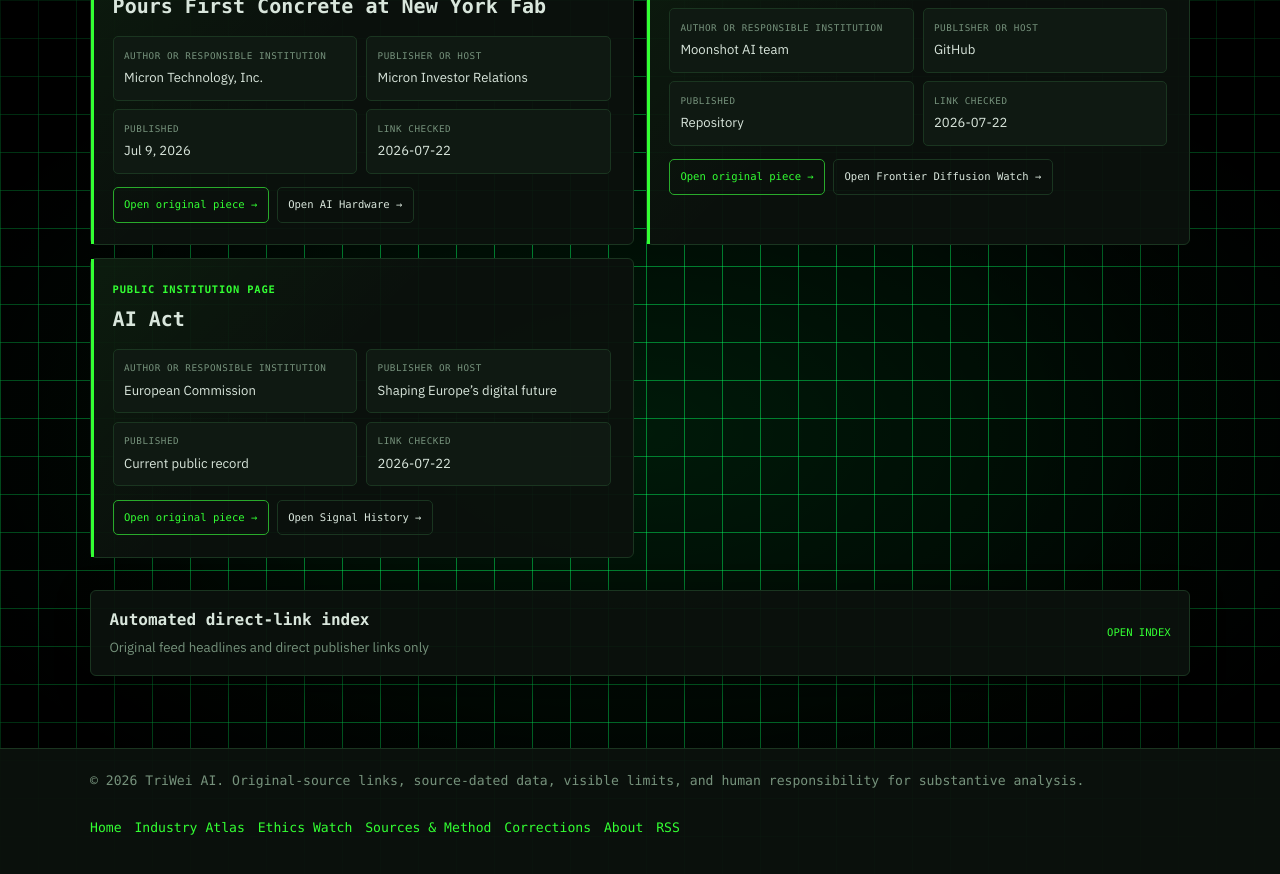
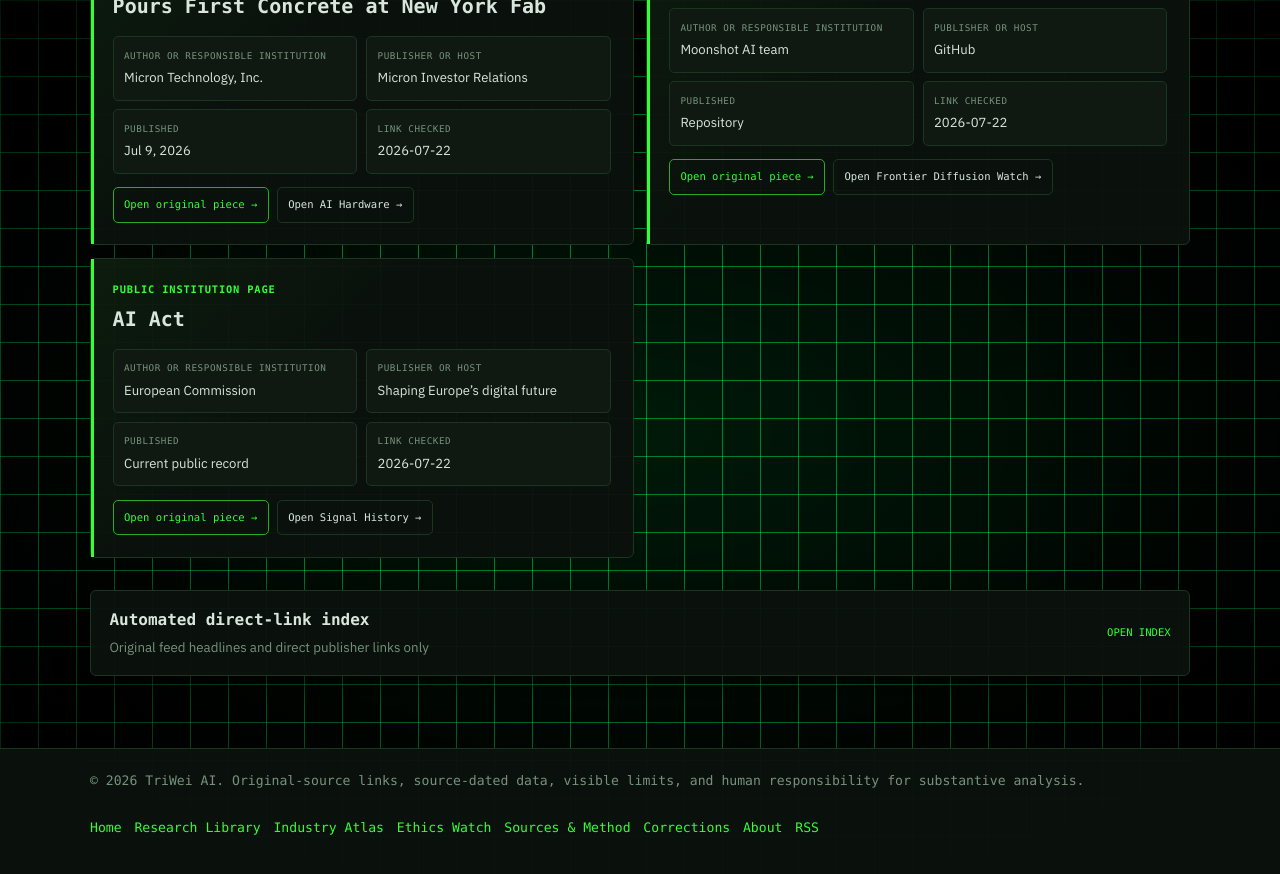
Before and after one commit to Joeyjojoe-jr/triwei-ai-site, a Jekyll site: the page built from index.md, in a window 1280 px wide and 900 px high, scrolled down 1890 px. Shown: the top 874 px of the window. Built offline with Jekyll 4.4.1, drawn with Linux system fonts in a browser that asks for light colours.

Commit message:
Link the research library from the footer

```diff
--- a/_includes/footer.html
+++ b/_includes/footer.html
@@ -3,6 +3,7 @@
     <p>© {{ "now" | date: "%Y" }} {{ site.title }}. Original-source links, source-dated data, visible limits, and human responsibility for substantive analysis.</p>
     <nav aria-label="Footer">
       <a href="{{ '/' | relative_url }}">Home</a>
+      <a href="{{ '/signals/' | relative_url }}">Research Library</a>
       <a href="{{ '/industry/' | relative_url }}">Industry Atlas</a>
       <a href="{{ '/ethics/' | relative_url }}">Ethics Watch</a>
       <a href="{{ '/sources/' | relative_url }}">Sources &amp; Method</a>
```
